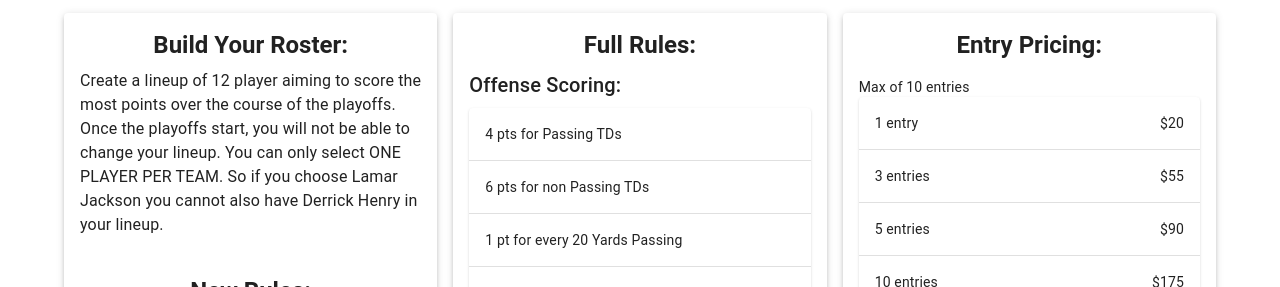
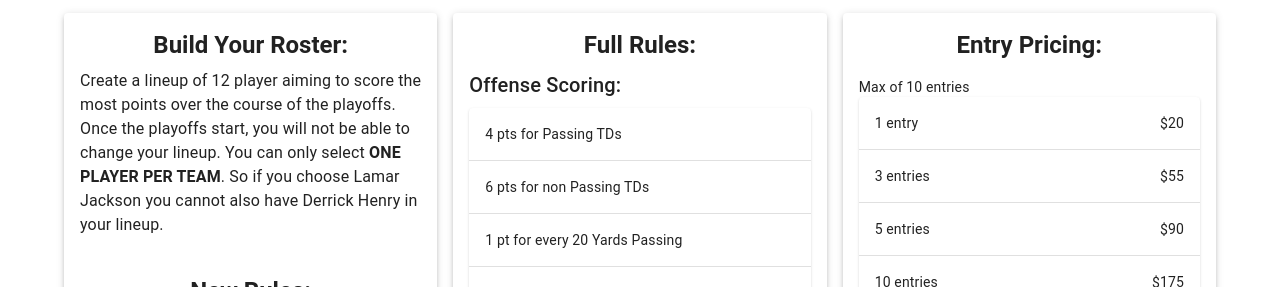
Before and after one commit to ekatnic/FantasyChallenge, a React (Create React App) app: page /rules in a window 1280 px wide. Shown: the part 137-424 px from the top of the page. Built offline with nearby package versions, Linux system fonts and the light colour scheme; no server answers.

Commit message:
bolded ONE PLAYER PER TEAM text on Rules.js page

```diff
--- a/src/components/Rules.js
+++ b/src/components/Rules.js
@@ -100,7 +100,7 @@ export default function Rules() {
           </Typography>
           <Typography gutterBottom>
             Create a lineup of 12 player aiming to score the most points over the course of the playoffs. Once the playoffs start, you will not be able to change your lineup.
-            You can only select ONE PLAYER PER TEAM. So if you choose Lamar Jackson you cannot also have Derrick Henry in your lineup.
+            You can only select <strong>ONE PLAYER PER TEAM</strong>. So if you choose Lamar Jackson you cannot also have Derrick Henry in your lineup.
           </Typography>
           <Typography variant="h5" align="center" gutterBottom>
             <br/>
```
